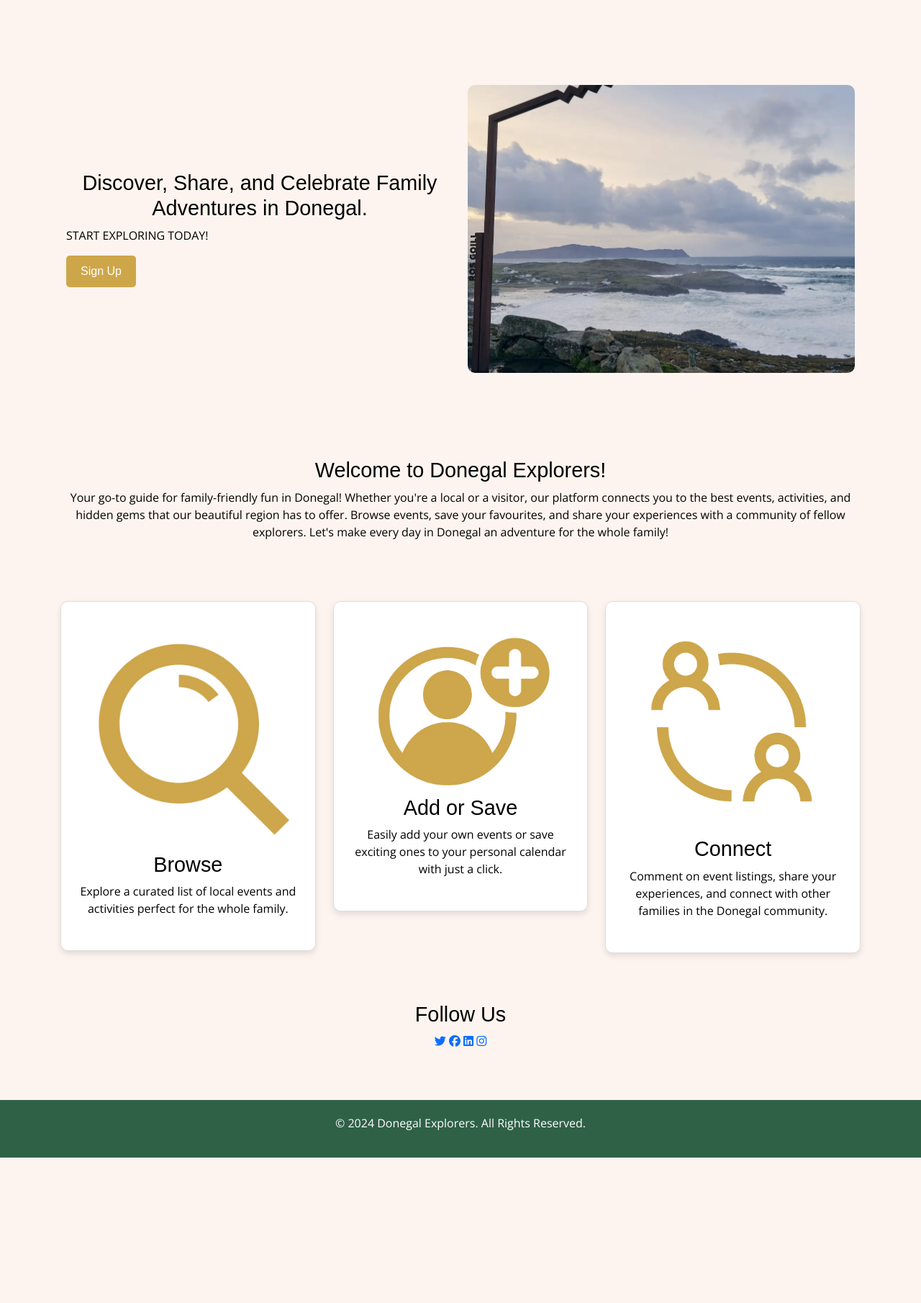
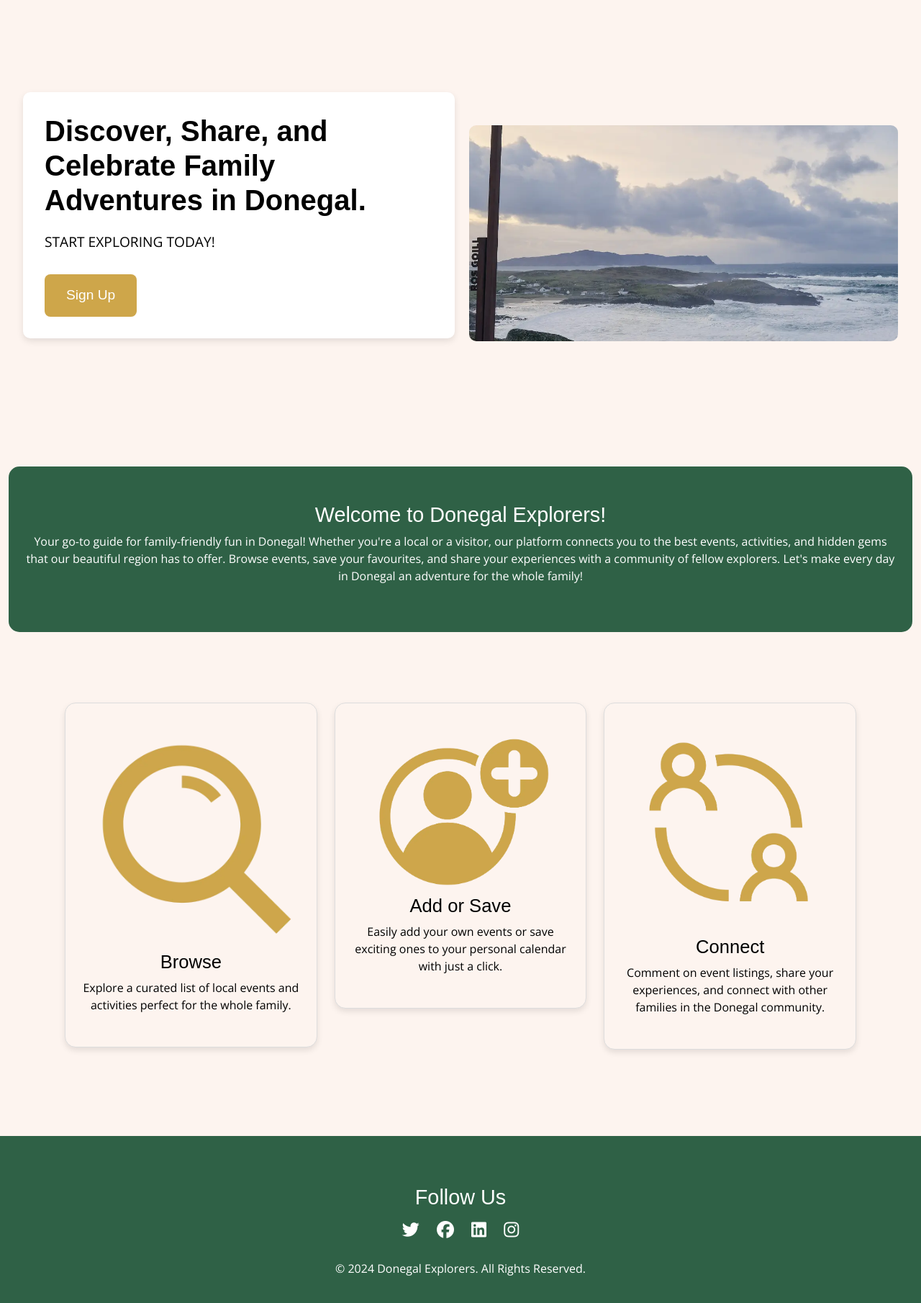
Before and after one commit to SophieMcGee/donegalexplorers, a Django app: page / in a window 1280 px wide. Shown: the part 76-1886 px from the top of the page at 72% size. Before the commit the page ends 1684 px from the top, so only its background shows below. Run offline with Django 4.2, Linux system fonts and the light colour scheme; parts of the project's set-up code (start-up, migrations or seed data) failed here and were passed over; some libraries are stand-ins or nearby versions.

Commit message:
Adjust styling and layout for index page

```diff
--- a/static/css/style.css
+++ b/static/css/style.css
@@ -123,7 +123,7 @@ h1, h2, h3, h4, h5, h6 {
     display: flex;
     align-items: center;
     justify-content: space-between;
-    padding: 50px 20px;
+    padding: 80px 20px;
     background-color: #FDF4EF;
     position: relative;
 }
@@ -134,16 +134,68 @@ h1, h2, h3, h4, h5, h6 {
     z-index: 10;
 }
 
+/* Style for Hero Content Box */
+.hero-content-box {
+    background-color: #FFFFFF;
+    padding: 30px;
+    border-radius: 10px;
+    box-shadow: 0 4px 10px rgba(0, 0, 0, 0.1);
+    max-width: 600px;
+    margin-left: 0;
+    margin-bottom: 50px;
+    z-index: 2;
+}
+
+.hero-content h1 {
+    font-size: 2.5rem;
+    font-weight: 600;
+    margin-bottom: 20px;
+    text-align: left;
+}
+
+.hero-content p {
+    font-size: 1.2rem;
+    margin-bottom: 30px;
+    text-align: left;
+}
+
+
 .hero-image {
     flex: 1;
     background-image: url('/static/css/images/hero-image.webp');
     background-repeat: no-repeat;
     background-size: cover;
     background-position: center;
-    height: 400px;
-    width: 400px;
     border-radius: 10px;
+    height: auto;
+    max-height: 100%;
+    min-height: 300px;
+    margin-left: 20px;
     z-index: 1;
+}
+
+/* Sign-Up Button */
+.hero-content .btn-custom {
+    font-size: 1.2rem;
+    padding: 15px 30px;
+    background-color: #CEA64A;
+    color: #FFFFFF;
+    border-radius: 8px;
+}
+
+.hero-content .btn-custom:hover {
+    background-color: #B08A41;
+    color: #FFFFFF;
+    text-align: left;
+}
+
+/* Welcome Section */
+.welcome-section {
+    background-color: #2F6146;
+    color: #FFFFFF;
+    padding: 50px 20px;
+    margin-top: 40px;
+    border-radius: 15px;
 }
 
 /* Card Styles */
@@ -210,19 +262,13 @@ footer.footer-custom {
 .footer-custom .social-icons a {
     margin: 0 10px;
     color: #FFFFFF;
-    font-size: 24px;
+    font-size: 1.5rem;
 }
 
 .footer-custom .social-icons a:hover {
     color: #CEA64A;
 }
 
-/* Container Styles */
-.container-custom {
-    max-width: 1200px;
-    margin: 0 auto;
-    padding: 20px;
-}
 
 /* Form within the Card */
 .card-custom .form-custom input[type="text"],
@@ -270,23 +316,33 @@ footer.footer-custom {
 }
 
 /* Custom Feature Section */
+
+.features-section {
+    background-color: #FDF4EF;
+    padding: 50px 20px;
+}
+
 .unique-feature {
     text-align: center;
     padding: 30px 20px;
-    background-color: #FFFFFF;
+    background-color: #FDF4EF;
     border: 1px solid #ddd;
-    border-radius: 10px;
+    border-radius: 15px;
     box-shadow: 0 4px 8px rgba(0, 0, 0, 0.1);
     margin-bottom: 20px;
 }
 
 .unique-feature h2 {
     font-family: 'Montserrat Extra Bold', sans-serif;
-    color: #2F6146;
+}
+
+.unique-feature h3 {
+    font-size: 1.6rem;
 }
 
 .unique-feature p {
     font-family: 'Open Sans', sans-serif;
+    font-size: 1rem;
     color: #000000;
 }
 
--- a/templates/base_layout.html
+++ b/templates/base_layout.html
@@ -74,7 +74,17 @@
 
     <!-- Footer -->
     <footer class="footer-custom">
-        <!-- Add your footer content here -->
+         <!-- Social Media Section -->
+    <section class="container text-center mt-5">
+        <h3>Follow Us</h3>
+        <div class="social-icons">
+            <a href="#"><i class="fab fa-twitter"></i></a>
+            <a href="#"><i class="fab fa-facebook"></i></a>
+            <a href="#"><i class="fab fa-linkedin"></i></a>
+            <a href="#"><i class="fab fa-instagram"></i></a>
+        </div>
+    </section>
+    <br>
         <p>&copy; 2024 Donegal Explorers. All Rights Reserved.</p>
     </footer>
 
--- a/templates/index.html
+++ b/templates/index.html
@@ -5,22 +5,24 @@
 <article class="container-fluid">
     <!-- Hero Section -->
     <section class="hero-section">
-        <div class="hero-content">
-            <h1>Discover, Share, and Celebrate Family Adventures in Donegal.</h1>
-            <p>START EXPLORING TODAY!</p>
-            <a href="{% url 'account_signup' %}" class="btn btn-custom">Sign Up</a>
+        <div class="hero-content-box">
+            <div class="hero-content">
+                <h1>Discover, Share, and Celebrate Family Adventures in Donegal.</h1>
+                <p>START EXPLORING TODAY!</p>
+                <a href="{% url 'account_signup' %}" class="btn btn-custom">Sign Up</a>
+            </div>
         </div>
         <div class="hero-image"></div>
     </section>
 
     <!-- Welcome Section -->
-    <section class="container-custom mt-5 text-center">
+    <section class="welcome-section container-custom mt-5 text-center">
         <h2>Welcome to Donegal Explorers!</h2>
         <p>Your go-to guide for family-friendly fun in Donegal! Whether you're a local or a visitor, our platform connects you to the best events, activities, and hidden gems that our beautiful region has to offer. Browse events, save your favourites, and share your experiences with a community of fellow explorers. Let's make every day in Donegal an adventure for the whole family!</p>
     </section>
 
     <!-- Features Section -->
-    <section class="features container mt-5">
+    <section class="features-section container mt-5">
         <div class="row">
             <div class="col-md-4 text-center">
                 <div class="unique-feature">
@@ -45,16 +47,5 @@
             </div>
         </div>
     </section>
-
-    <!-- Social Media Section -->
-    <section class="container text-center mt-5">
-        <h3>Follow Us</h3>
-        <div class="social-icons">
-            <a href="#"><i class="fab fa-twitter"></i></a>
-            <a href="#"><i class="fab fa-facebook"></i></a>
-            <a href="#"><i class="fab fa-linkedin"></i></a>
-            <a href="#"><i class="fab fa-instagram"></i></a>
-        </div>
-    </section>
 </article>
 {% endblock content %}
```
